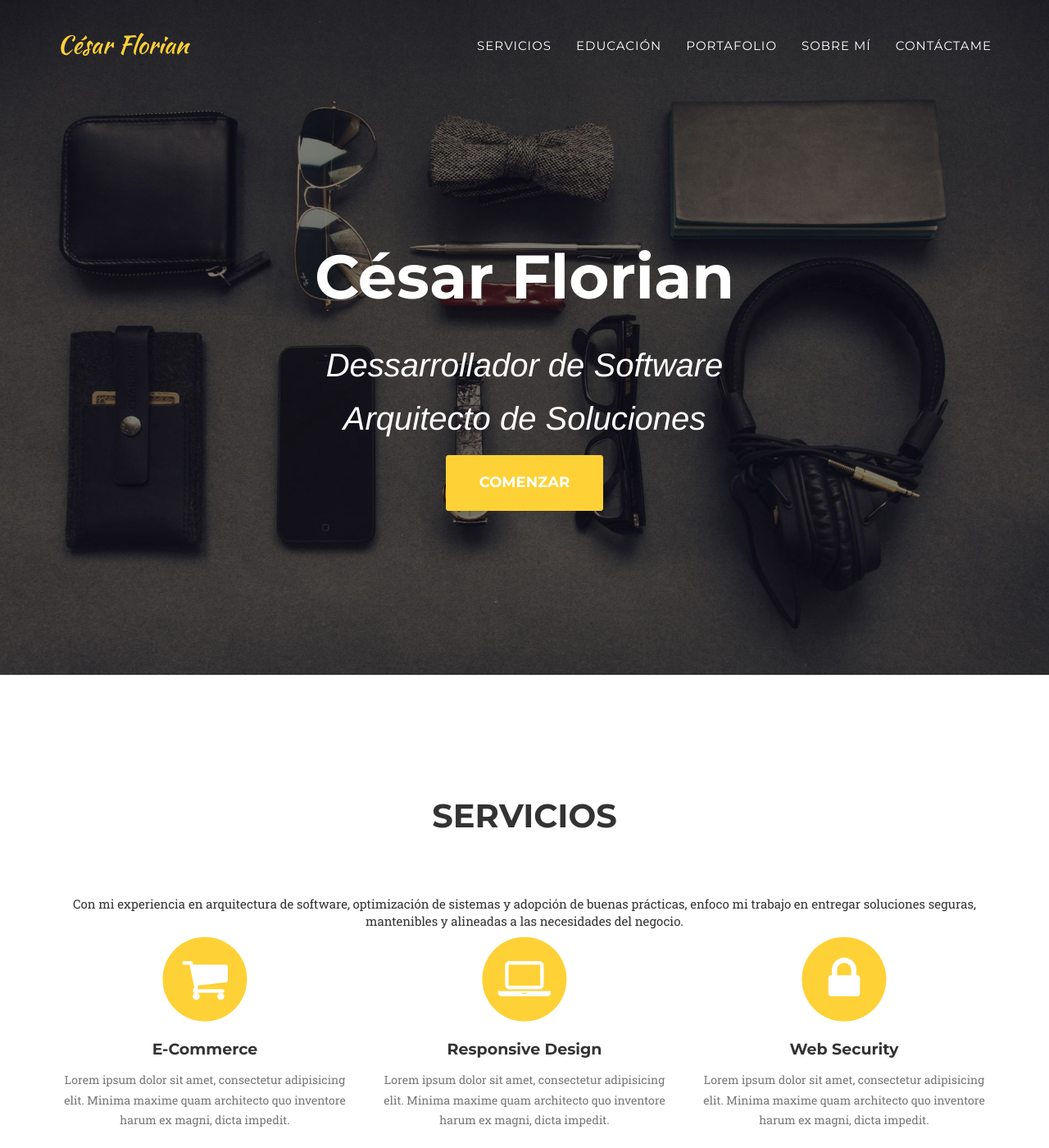
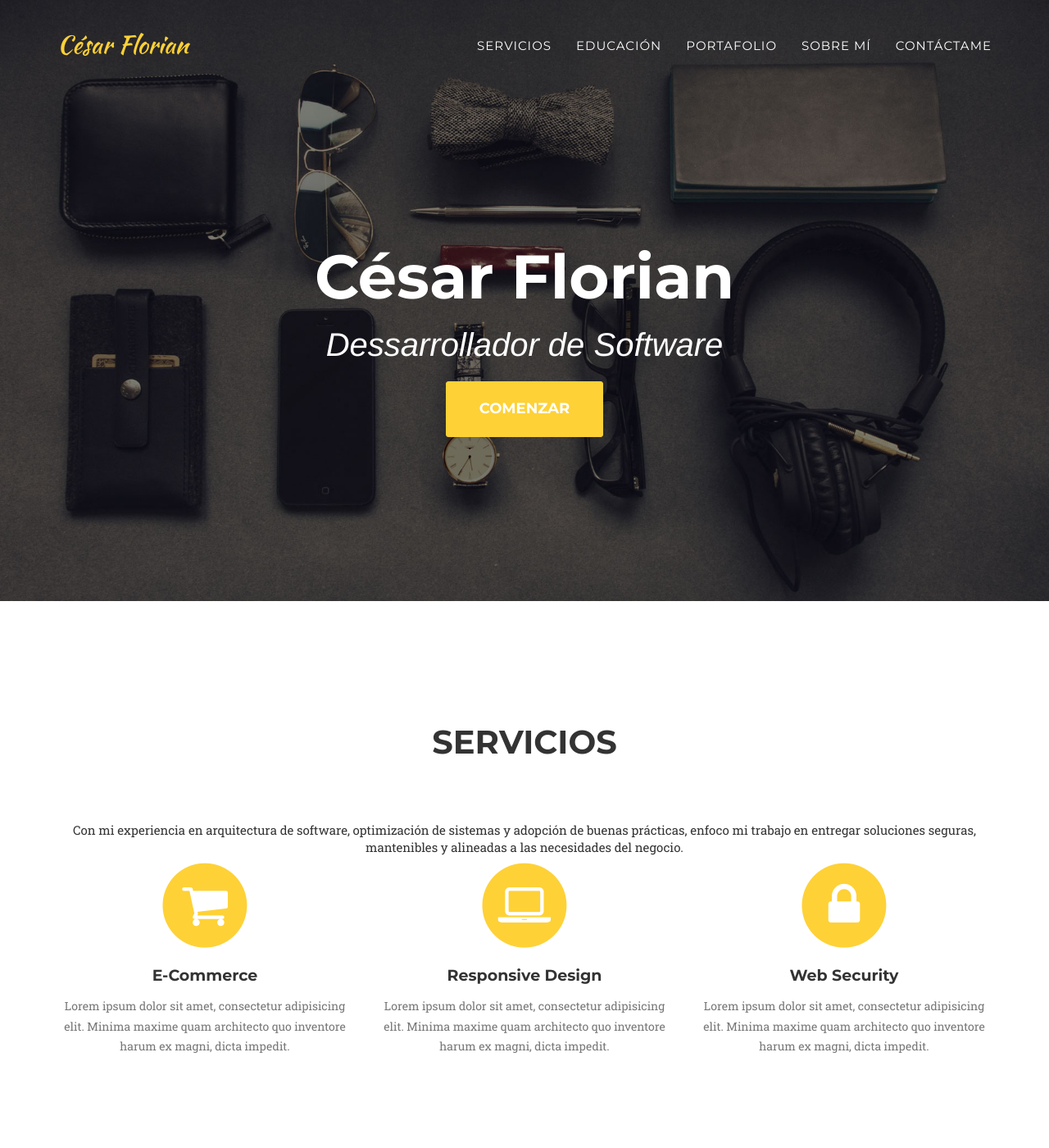
Before and after one commit to cesar-florian/Portfolio, a Jekyll site: the page built from index.html, in a window 1280 px wide and 1400 px high. Shown: the whole window at 82% size. Built offline with Jekyll 4.4.1, drawn with Linux system fonts in a browser that asks for light colours; some web fonts are replaced.

Commit message:
no message

```diff
--- a/_includes/css/agency.css
+++ b/_includes/css/agency.css
@@ -315,7 +315,7 @@ header .intro-text .intro-heading {
     }
 
     header .intro-text .intro-heading {
-        margin-bottom: 50px;
+        margin-bottom: 25px;
         /*text-transform: uppercase;*/
         font-family: {{ site.data.template.font.primary }};
         font-size: 75px;
--- a/_includes/header.html
+++ b/_includes/header.html
@@ -46,7 +46,6 @@
             <div class="intro-text">
                 <div class="intro-heading">César Florian</div>
                 <div class="intro-lead-in">Dessarrollador de Software</div>
-                <div class="intro-lead-in">Arquitecto de Soluciones</div>
                 <a href="#services" class="page-scroll btn btn-xl">Comenzar</a>
             </div>
         </div>
```
